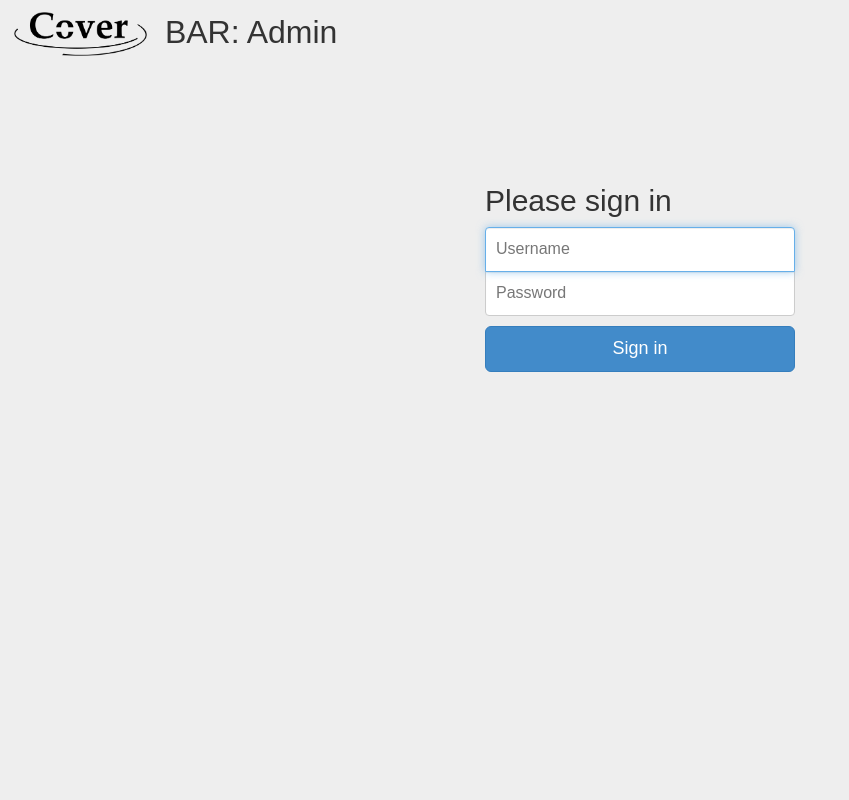
After one commit to martijnluinstra/streep, a Flask app: page /admin/login in a window 1280 px wide. The commit adds this page. Shown: the whole page, without its empty margins (0-849 px from the left). Run offline with Flask 2, Linux system fonts and the light colour scheme; parts of the project's set-up code (start-up, migrations or seed data) failed here and were passed over; some libraries are stand-ins or nearby versions.

Commit message:
Add Admin views and enable deactivating activities. Sorry, forgot to commit for a while :(

```diff
--- a/bar/__init__.py
+++ b/bar/__init__.py
@@ -11,4 +11,4 @@ login_manager = LoginManager()
 login_manager.init_app(app)
 login_manager.login_view = 'login'
 
-from bar import models, views, forms
+from bar import models, views, forms, admin
--- a/bar/admin.py
+++ b/bar/admin.py
@@ -1,40 +1,117 @@
-from flask import request, render_template, redirect, url_for, abort, get_flashed_messages
+from flask import request, render_template, redirect, url_for, abort, get_flashed_messages, session
+from flask.ext.login import login_user
+from werkzeug.security import check_password_hash
 
-from bar import app login_manager
+from functools import wraps
+
+from bar import app, db
 from models import Activity
-from view import is_safe_url
+from forms import ActivityForm
+from views import is_safe_url
+
+
+def admin_required(func):
+    @wraps(func)
+    def decorated_view(*args, **kwargs):
+        print (session.get('username', None))
+        if not get_user():
+            return redirect(url_for('admin_login', next=request.url))
+        return func(*args, **kwargs)
+    return decorated_view
 
 
 def get_user(username=None):
     if not username:
-        username = session['username']
+        if not 'username' in session:
+            return None
+        username = session.get('username', None)
     for user in app.config['ADMINS']:
         if user[0] == username:
             return user
     return None
 
 
-@app.route("/login", methods=["GET", "POST"])
+@app.route("/admin/login", methods=["GET", "POST"])
 def admin_login():
-    error = None
+    errors = []
     if request.method == 'POST':
         if not any(field in request.form for field in ('username', 'password')):
-                return abort(400)
+            return abort(400)
         user = get_user(request.form['username'])
+        print user
         if user and check_password_hash(user[2], request.form['password']):
             session['username'] = user[0]
 
-            next = request.args.get('next')
-            if not is_safe_url(next):
+            next_url = request.args.get('next')
+            if not is_safe_url(next_url):
                 return abort(400)
-            return redirect(next or url_for('view_home'))
+            return redirect(url_for('list_activities'))
         else:
-            error = 'Username and password do not match!'
+            errors.append('Username and password do not match!')
     flashes = get_flashed_messages()
-    return render_template('login.html', error=error)
+    return render_template('admin/login.html', errors=errors)
 
 
 @app.route('/admin/logout', methods=['GET'])
 def admin_logout():
     session.pop('username', None)
-    return redirect(url_for('login'))
+    return redirect(url_for('admin_login'))
+
+@app.route('/activities', methods=['GET'])
+@admin_required
+def list_activities():
+    activities = Activity.query.all()
+    return render_template('admin/activities.html', activities=activities)
+
+
+@app.route('/activities/add', methods=['GET', 'POST'])
+@admin_required
+def add_activity():
+    """ Try to create a new activity. """
+    form = ActivityForm()
+    if form.validate_on_submit():
+        activity = Activity(
+            form.name.data, form.passcode.data, form.active.data)
+        db.session.add(active)
+        try:
+            db.session.commit()
+        except IntegrityError:
+            form.name.errors.append('Please provide a unique passcode!')
+            return render_template('admin/activity_form.html', form=form, mode='add')
+        else:
+            return redirect(url_for('list_activities'))
+    return render_template('admin/activity_form.html', form=form, mode='add')
+
+
+@app.route('/activities/<int:activity_id>', methods=['GET', 'POST'])
+@admin_required
+def edit_activity(activity_id):
+    activity = Activity.query.get_or_404(activity_id)
+    form = ActivityForm(request.form, activity)
+    if form.validate_on_submit():
+        form.populate_obj(activity)
+        try:
+            db.session.commit()
+        except IntegrityError:
+            form.name.errors.append('Please provide a unique name!')
+            return render_template('admin/activity_form.html', form=form, mode='edit', id=activity.id)
+        else:
+            return redirect(url_for('list_activities'))
+    return render_template('admin/activity_form.html', form=form, mode='edit', id=activity.id)
+
+
+@app.route('/activities/<int:activity_id>/impersonate', methods=['GET', 'POST'])
+@admin_required
+def impersonate_activity(activity_id):
+    activity = Activity.query.get_or_404(activity_id)
+    login_user(activity, force=True)
+    return redirect(url_for('view_home'))
+
+
+@app.route('/activities/<int:activity_id>/activate', methods=['GET', 'POST'])
+@admin_required
+def activate_activity(activity_id):
+    activity = Activity.query.get_or_404(activity_id)
+    activity.active = request.args.get('activate') != 'False'
+    db.session.commit()
+    return redirect(url_for('list_activities'))
--- a/bar/templates/activity_settings.html
+++ b/bar/templates/activity_settings.html
@@ -1,7 +1,7 @@
 {% extends "page_layout.html" %}
 {% block title %}Settings{% endblock %}
 {% block page_id %}activity-settings{% endblock %}
-{% block content %}
+{% block panel_content %}
 	<p>Export all purchases to an <a href="https://incasso.svcover.nl" target="_blank">Incass-o-matic</a> compliant CSV-file.</p>
 	<p><a href="{{url_for('activity_export')}}" class="btn btn-default">Export</a></p>
 	<hr>
--- /dev/null
+++ b/bar/templates/admin/login.html
@@ -0,0 +1,83 @@
+{% extends "base.html" %}
+
+{% block title %}Admin Login{% endblock %}
+
+{% block css %}
+    {{ super() }}
+    <style>
+		html,body{
+			height: 100%;
+			padding: 0;
+			margin: 0;
+			font-family: sans-serif;
+		}
+		body{
+			background: #eee;
+		}
+		.header{
+			background: none;
+		}
+		.header h1{
+			color: inherit;
+		}
+		form.form-signin{
+			width: 100%;
+			max-width: 350px;
+			padding: 2rem;
+			margin: 50px auto 0 auto;
+		}
+
+		form.form-signin .form-signin-heading{
+			margin-bottom: 10px;
+			/*font-size: 28px;*/
+		}
+		form.form-signin .form-control {
+			position: relative;
+			height: auto;
+			-webkit-box-sizing: border-box;
+			   -moz-box-sizing: border-box;
+					box-sizing: border-box;
+			padding: 10px;
+			font-size: 16px;
+		}
+		form.form-signin .form-control:focus {
+			z-index: 2;
+		}
+		form.form-signin input[type="text"] {
+			margin-bottom: -1px;
+			border-bottom-right-radius: 0;
+			border-bottom-left-radius: 0;
+		}
+		form.form-signin input[type="password"] {
+			margin-bottom: 10px;
+			border-top-left-radius: 0;
+			border-top-right-radius: 0;
+		}
+
+		form.form-signin .error{
+			margin-bottom: 10px;
+			color: #c0392b;
+		}
+    </style>
+{% endblock %}
+
+{% block header%}
+	<img src="{{ url_for('static', filename='img/cover_black.png') }}">
+	<h1>BAR: Admin</h1>
+{% endblock %}
+
+{% block content %}
+	<form method="post" class="form-signin">
+		<h2 class="form-signin-heading">Please sign in</h2>
+
+		{% for error in errors%}
+			<div class="error">{{ error }}</div>
+		{% endfor %}
+
+		<label for="input_username" class="sr-only">Username</label>
+		<input name="username" placeholder="Username" id="input_username" type="text" class="form-control" required autofocus >
+		<label for="input_password" class="sr-only">Password</label>
+		<input name="password" placeholder="Password" type="password" class="form-control" id="input_password" required >
+		<button class="btn btn-lg btn-primary btn-block" type="submit">Sign in</button>
+	</form>
+{% endblock %}
--- a/bar/templates/base.html
+++ b/bar/templates/base.html
@@ -1,12 +1,26 @@
+{% macro render_errors(field, class='dialog') -%}
+    {% if field.errors %}
+        {% for error in field.errors %}
+        <div class="alert alert-danger">
+            <button type="button" class="close" data-dismiss="alert">&times;</button>
+            <strong>Oh dear!</strong> {{ error }}
+        </div>
+        {% endfor %}
+    {% endif %}
+{%- endmacro %}
+
+
 <!DOCTYPE html>
 <html lang="en">
 <head>
 {% block head %}
     <meta http-equiv="Content-Type" content="text/html;charset=UTF-8">
     <title>BAR{{ ' – 'if self.title() }}{% block title %}{% endblock %}</title>
+    {% block css %}
     <link rel="stylesheet" href="{{ url_for('static', filename='css/bootstrap.min.css') }}">
     <link rel="stylesheet" href="{{ url_for('static', filename='css/font-awesome.min.css') }}">
     <link rel="stylesheet" href="{{ url_for('static', filename='css/bar.css') }}">
+    {% endblock %}
 {% endblock %}
 </head>
 <body id="{% block page_id %}{% endblock %}">
@@ -33,6 +47,7 @@
     {% endblock %}
     </div>
     <div class="content">
+    {% block content%}
         {% with messages = get_flashed_messages() %}
             {% if messages %}
                 {% for message in messages %}
@@ -44,6 +59,7 @@
             {% endif %}
         {% endwith %}
         {% block body %}{% endblock %}
+    {% endblock %}
     </div>
 {% block scripts%}
     <div class="modal fade" id="barModal" tabindex="-1" role="dialog" aria-labelledby="barModalLabel" aria-hidden="true">
--- a/bar/templates/faq.html
+++ b/bar/templates/faq.html
@@ -1,7 +1,7 @@
 {% extends "page_layout.html" %}
 {% block title %}Frequently Asked Questions{% endblock %}
 {% block page_id %}faq{% endblock %}
-{% block content %}
+{% block panel_content %}
 	<p style="color:red;"><strong>Please do <em>not</em> provide any alcohol to anybody wearing a white wristband or a red wristband with a damaged fastener. Do also <em>not</em> provide any alcohol to someone who does not use their own name.</strong></p>
 	<hr>
 	<p><strong>What is BAR?</strong><br>
--- a/bar/templates/import_form.html
+++ b/bar/templates/import_form.html
@@ -1,7 +1,7 @@
 {% extends "page_layout.html" %}
 {% block title %}Import{% endblock %}
 {% block page_id %}participant-import{% endblock %}
-{% block content %}
+{% block panel_content %}
 	<form method="POST" enctype="multipart/form-data">
 		{{ form.hidden_tag() }}
 		<div class="form-group">
--- a/bar/templates/participant_add.html
+++ b/bar/templates/participant_add.html
@@ -1,7 +1,7 @@
 {% extends "page_layout.html" %}
 {% block title %}{{mode|title}} participant{% endblock %}
 {% block page_id %}participant-add{% endblock %}
-{% block content %}
+{% block panel_content %}
 	<form method="post" action="{{ url_for('add_participant') if mode == 'add' else url_for('edit_participant', participant_id=id) }}">
 		{{ form.hidden_tag() }}
 		<div class="form-group">
--- a/bar/templates/participant_birthday.html
+++ b/bar/templates/participant_birthday.html
@@ -1,7 +1,7 @@
 {% extends "page_layout.html" %}
 {% block title %}Add birthday{% endblock %}
 {% block page_id %}user-birthday{% endblock %}
-{% block content %}
+{% block panel_content %}
 	<form method="post" action="{{ url_for('add_participant_birthday') }}">
 		{{ form.hidden_tag() }}
 		<div class="form-group">
--- a/bar/templates/product_add.html
+++ b/bar/templates/product_add.html
@@ -1,7 +1,7 @@
 {% extends "page_layout.html" %}
 {% block title %}{{mode|title}} product{% endblock %}
 {% block page_id %}product-add{% endblock %}
-{% block content %}
+{% block panel_content %}
 	<form method="post" action="{{ url_for('add_product') if mode == 'add' else url_for('edit_product', product_id=id) }}">
 		{{ form.hidden_tag() }}
 		<div class="form-group">
--- a/bar/views.py
+++ b/bar/views.py
@@ -62,7 +62,7 @@ def login():
     error = None
     if request.method == 'POST':
         activity = Activity.query.filter_by(passcode = request.form['passcode']).first()
-        if activity is None:
+        if not activity or not activity.is_active():
             error = 'Invalid code!'
         else:
             login_user(activity)
```
Also changed, not shown: bar/forms.py (+6 -1 lines), bar/models.py (+9 -3 lines), bar/templates/admin/activities.html (added, +39 -0 lines), bar/templates/admin/activity_form.html (added, +26 -0 lines), bar/templates/admin/base.html (added, +54 -0 lines), bar/templates/login.html (+14 -19 lines), bar/templates/page_layout.html (+5 -14 lines), run.py (line endings or trailing spaces).
